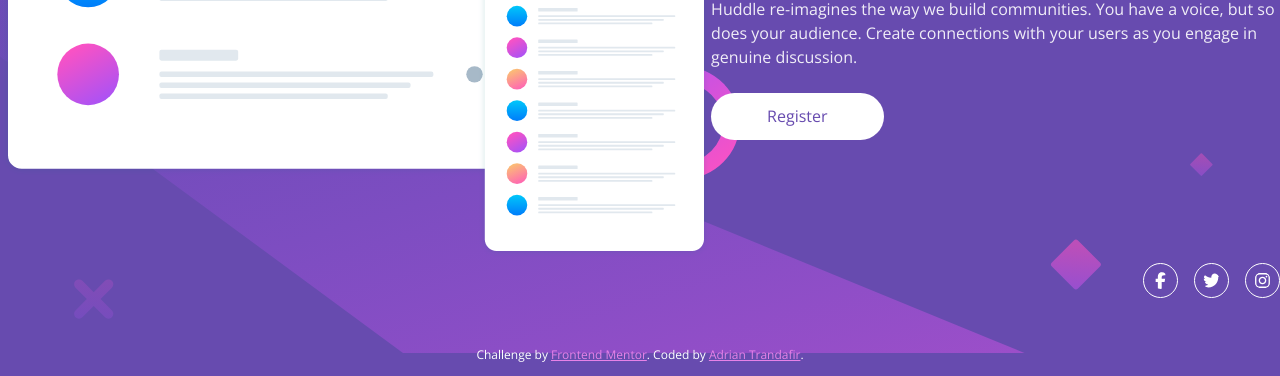
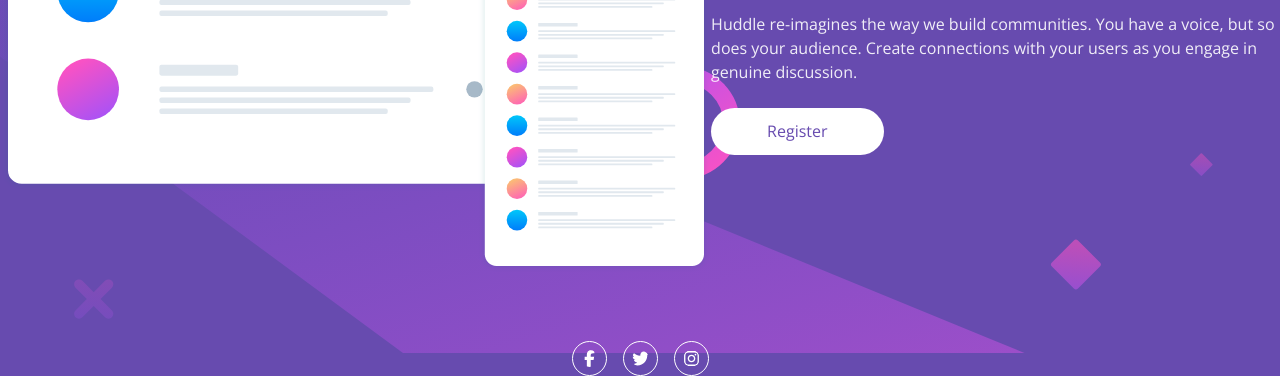
Before and after one commit to XenoMee/Huddle-Landing-Page, a plain HTML site: page index.html in a window 1280 px wide. Shown: the part 424-800 px from the top of the page. Drawn offline with nearby package versions, Linux system fonts and the light colour scheme.

Commit message:
move social icons inside footer

```diff
--- a/index.html
+++ b/index.html
@@ -24,19 +24,16 @@
       </p>
       <a class="btn" href="#" type="button">Register</a>
     </div>
+
+
+  </section>
+
+  <footer>
     <div class="social-icons">
       <svg class="icon" xmlns="http://www.w3.org/2000/svg" height="35" width="35" viewBox="0 0 320 512"><!--!Font Awesome Free 6.5.1 by @fontawesome - https://fontawesome.com License - https://fontawesome.com/license/free Copyright 2024 Fonticons, Inc.--><path d="M80 299.3V512H196V299.3h86.5l18-97.8H196V166.9c0-51.7 20.3-71.5 72.7-71.5c16.3 0 29.4 .4 37 1.2V7.9C291.4 4 256.4 0 236.2 0C129.3 0 80 50.5 80 159.4v42.1H14v97.8H80z"/></svg>
       <svg class="icon" xmlns="http://www.w3.org/2000/svg" height="35" width="35" viewBox="0 0 512 512"><!--!Font Awesome Free 6.5.1 by @fontawesome - https://fontawesome.com License - https://fontawesome.com/license/free Copyright 2024 Fonticons, Inc.--><path d="M459.4 151.7c.3 4.5 .3 9.1 .3 13.6 0 138.7-105.6 298.6-298.6 298.6-59.5 0-114.7-17.2-161.1-47.1 8.4 1 16.6 1.3 25.3 1.3 49.1 0 94.2-16.6 130.3-44.8-46.1-1-84.8-31.2-98.1-72.8 6.5 1 13 1.6 19.8 1.6 9.4 0 18.8-1.3 27.6-3.6-48.1-9.7-84.1-52-84.1-103v-1.3c14 7.8 30.2 12.7 47.4 13.3-28.3-18.8-46.8-51-46.8-87.4 0-19.5 5.2-37.4 14.3-53 51.7 63.7 129.3 105.3 216.4 109.8-1.6-7.8-2.6-15.9-2.6-24 0-57.8 46.8-104.9 104.9-104.9 30.2 0 57.5 12.7 76.7 33.1 23.7-4.5 46.5-13.3 66.6-25.3-7.8 24.4-24.4 44.8-46.1 57.8 21.1-2.3 41.6-8.1 60.4-16.2-14.3 20.8-32.2 39.3-52.6 54.3z"/></svg>
       <svg class="icon" xmlns="http://www.w3.org/2000/svg" height="35" width="35" viewBox="0 0 448 512"><!--!Font Awesome Free 6.5.1 by @fontawesome - https://fontawesome.com License - https://fontawesome.com/license/free Copyright 2024 Fonticons, Inc.--><path d="M224.1 141c-63.6 0-114.9 51.3-114.9 114.9s51.3 114.9 114.9 114.9S339 319.5 339 255.9 287.7 141 224.1 141zm0 189.6c-41.1 0-74.7-33.5-74.7-74.7s33.5-74.7 74.7-74.7 74.7 33.5 74.7 74.7-33.6 74.7-74.7 74.7zm146.4-194.3c0 14.9-12 26.8-26.8 26.8-14.9 0-26.8-12-26.8-26.8s12-26.8 26.8-26.8 26.8 12 26.8 26.8zm76.1 27.2c-1.7-35.9-9.9-67.7-36.2-93.9-26.2-26.2-58-34.4-93.9-36.2-37-2.1-147.9-2.1-184.9 0-35.8 1.7-67.6 9.9-93.9 36.1s-34.4 58-36.2 93.9c-2.1 37-2.1 147.9 0 184.9 1.7 35.9 9.9 67.7 36.2 93.9s58 34.4 93.9 36.2c37 2.1 147.9 2.1 184.9 0 35.9-1.7 67.7-9.9 93.9-36.2 26.2-26.2 34.4-58 36.2-93.9 2.1-37 2.1-147.8 0-184.8zM398.8 388c-7.8 19.6-22.9 34.7-42.6 42.6-29.5 11.7-99.5 9-132.1 9s-102.7 2.6-132.1-9c-19.6-7.8-34.7-22.9-42.6-42.6-11.7-29.5-9-99.5-9-132.1s-2.6-102.7 9-132.1c7.8-19.6 22.9-34.7 42.6-42.6 29.5-11.7 99.5-9 132.1-9s102.7-2.6 132.1 9c19.6 7.8 34.7 22.9 42.6 42.6 11.7 29.5 9 99.5 9 132.1s2.7 102.7-9 132.1z"/></svg>
     </div>
-
-  </section>
-
-  <footer>
-    <p class="attribution">
-      Challenge by <a href="https://www.frontendmentor.io?ref=challenge" target="_blank">Frontend Mentor</a>.
-      Coded by <a href="https://xenomee.github.io/Adrian-Trandafir/">Adrian Trandafir</a>.
-    </p>
   </footer>
 </body>
 
```
